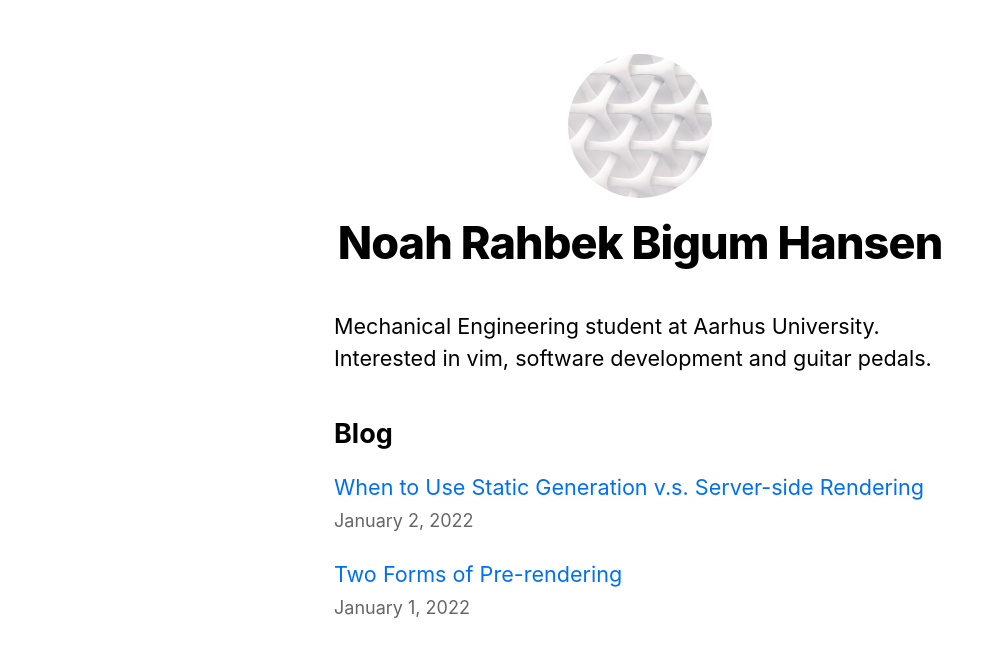
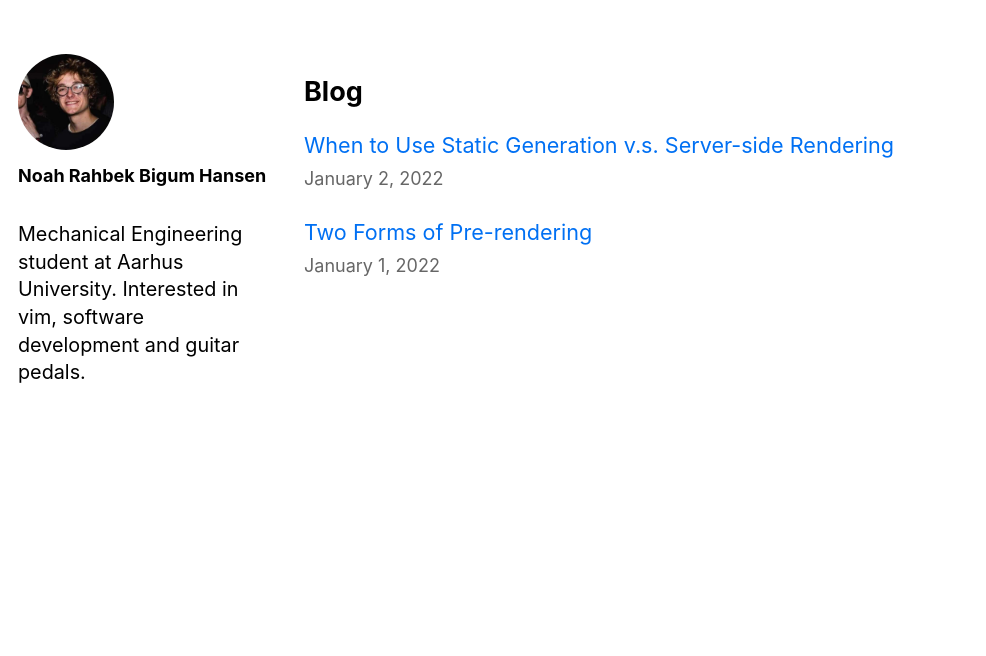
Before and after one commit to B1gum/b1gum.dev, a Next.js app: page / in a window 1280 px wide. Shown: the top 656 px of the page, without its empty margins (0-986 px from the left). Built offline with nearby package versions, Linux system fonts and the light colour scheme.

Commit message:
sidebar for header on index.js

```diff
--- a/components/layout.js
+++ b/components/layout.js
@@ -6,7 +6,7 @@ import styles from './layout.module.css';
 import utilStyles from '../styles/utils.module.css';
 import Link from 'next/link';
 
-const name = 'Noah Rahbek Bigum Hansen';
+export const name = "Noah Rahbek Bigum Hansen"
 export const siteTitle = 'Home | B1gum.dev';
 
 export default function Layout({ children, home }) {
@@ -41,11 +41,14 @@ export default function Layout({ children, home }) {
               priority
               src="/images/profile.jpg"
               className={utilStyles.borderCircle}
-              height={144}
-              width={144}
+              height={96}
+              width={96}
               alt={name}
             />
-            <h1 className={utilStyles.heading2Xl}>{name}</h1>
+            <h1 className={utilStyles.headingSm}>{name}</h1>
+            <p className={styles.description}>
+              Mechanical Engineering student at Aarhus University. Interested in vim, software development and guitar pedals.
+            </p>
           </>
         ) : (
           <>
@@ -54,8 +57,8 @@ export default function Layout({ children, home }) {
                 priority
                 src="/images/profile.jpg"
                 className={utilStyles.borderCircle}
-                height={108}
-                width={108}
+                height={96}
+                width={96}
                 alt={name}
               />
             </Link>
--- a/components/layout.module.css
+++ b/components/layout.module.css
@@ -13,3 +13,34 @@
 .backToHome {
   margin: 3rem 0 0;
 }
+
+.desktopBreak {
+  display: none;
+}
+
+@media (min-width: 768px) {
+  .desktopBreak {
+    display: inline;
+  }
+
+  .container {
+    display: grid;
+    grid-template-columns: 250px 1fr;
+    grid-gap: 2rem;
+    max-width: 90rem;
+  }
+
+  .header {
+    align-items: flex-start;
+  }
+
+  .description {
+    margin-top: 1rem;
+    font-size: 1.1rem;
+    line-height: 1.4;
+  }
+
+  .backToHome {
+    grid-column: 2;
+  }
+}
--- a/pages/index.js
+++ b/pages/index.js
@@ -11,9 +11,6 @@ export default function Home({ allPostsData }) {
       <Head>
         <title>{siteTitle}</title>
       </Head>
-      <section className={utilStyles.headingMd}>
-        <p>Mechanical Engineering student at Aarhus University. Interested in vim, software development and guitar pedals.</p>
-      </section>
       <section className={`${utilStyles.headingMd} ${utilStyles.padding1px}`}>
         <h2 className={utilStyles.headingLg}>Blog</h2>
         <ul className={utilStyles.list}>
--- a/styles/utils.module.css
+++ b/styles/utils.module.css
@@ -25,6 +25,11 @@
   line-height: 1.5;
 }
 
+.headingSm {
+  font-size: 1.0rem;
+  line-height: 1.6;
+}
+
 .borderCircle {
   border-radius: 9999px;
 }
```
Also changed, not shown: public/images/profile.jpg.
